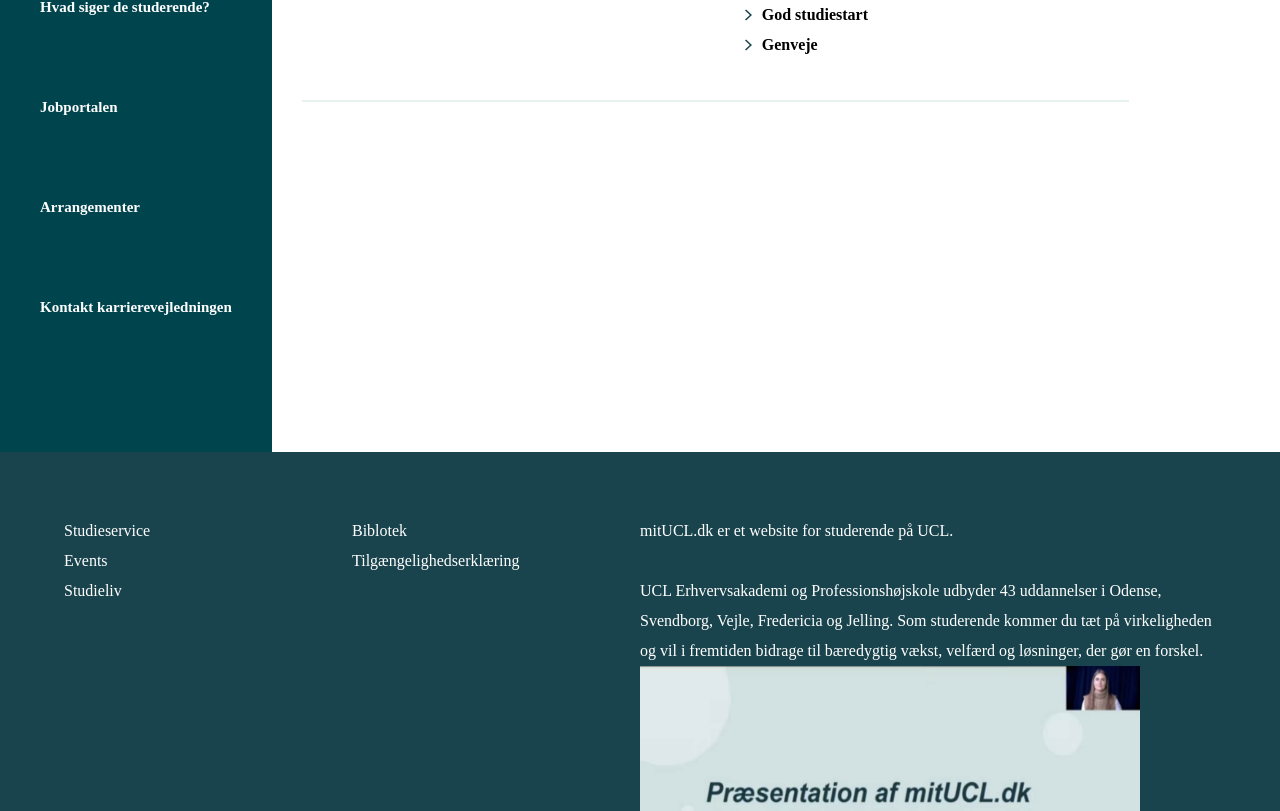
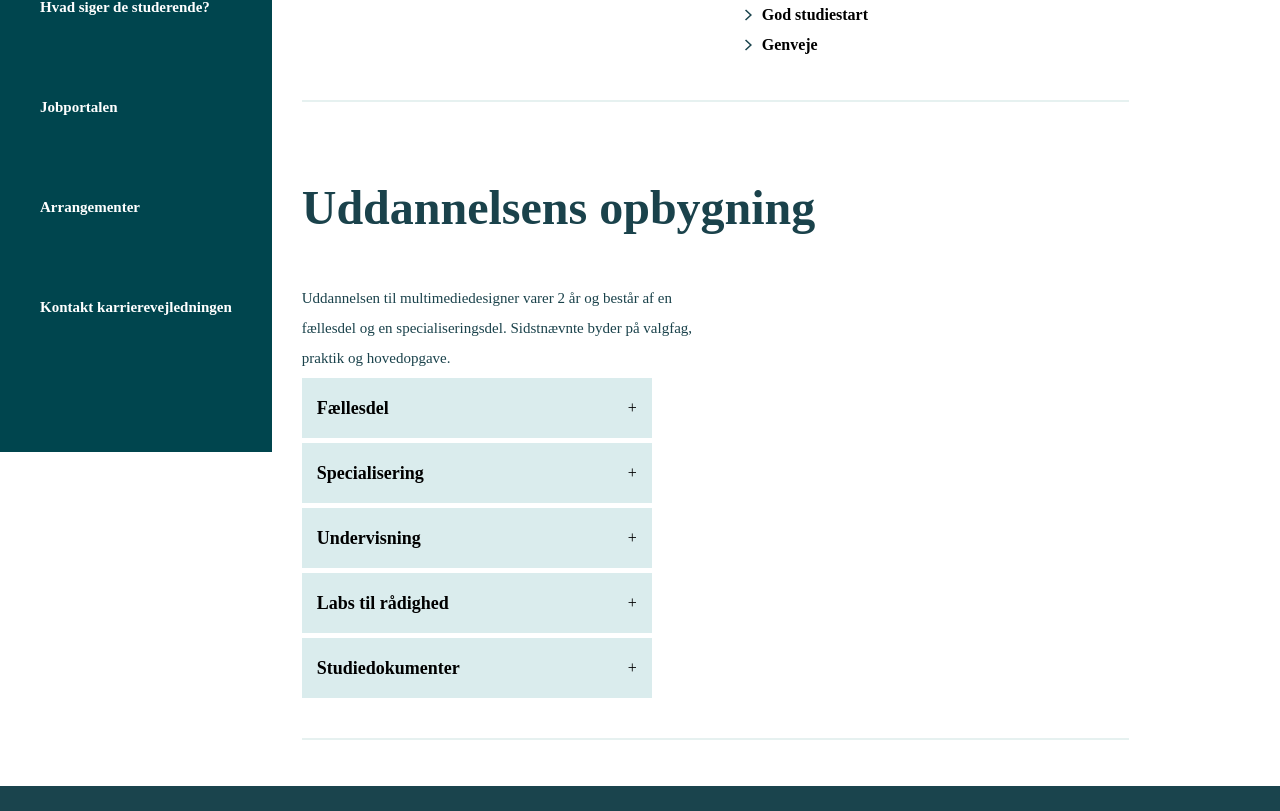
Before and after one commit to Kristoffer-Staugaard/hovedopgave, a Vue app: page /#/ in a window 1280 px wide. Shown: the part 609-1420 px from the top of the page. Built offline with nearby package versions, Linux system fonts and the light colour scheme; a web font is replaced by a local one.

Commit message:
uddannelsens opbygning

```diff
--- a/src/assets/main.css
+++ b/src/assets/main.css
@@ -141,6 +141,6 @@ padding-top: 15px;
     gap: 60px;
   }
 
-  .buttom-divider div {
+  .buttom-divider-width{
     width: 50%;
   }
--- a/src/components/KVUdannelsensOpbygning.vue
+++ b/src/components/KVUdannelsensOpbygning.vue
@@ -1,8 +1,66 @@
 <script setup>
+import { ref } from "vue";
+
+const openIndex = ref(null);
+
+const dropdowns = ref([
+  { dropdown: "Fællesdel", answer: "Lorem ipsum dolor sit amet, consectetur adipiscing elit, sed do eiusmod tempor incididunt ut labore et dolore magna aliqua." },
+  { dropdown: "Specialisering", answer: "Lorem ipsum dolor sit amet, consectetur adipiscing elit, sed do eiusmod tempor incididunt ut labore et dolore magna aliqua." },
+  { dropdown: "Undervisning", answer: "Lorem ipsum dolor sit amet, consectetur adipiscing elit, sed do eiusmod tempor incididunt ut labore et dolore magna aliqua." },
+  { dropdown: "Labs til rådighed", answer: "Lorem ipsum dolor sit amet, consectetur adipiscing elit, sed do eiusmod tempor incididunt ut labore et dolore magna aliqua." },
+  { dropdown: "Studiedokumenter", answer: "Lorem ipsum dolor sit amet, consectetur adipiscing elit, sed do eiusmod tempor incididunt ut labore et dolore magna aliqua." }
+]);
+
+function toggleDropdown(index) {
+  openIndex.value = openIndex.value === index ? null : index;
+}
 
 </script>
 
 <template>
+    <section>
+        <h2>Uddannelsens opbygning</h2>
+        <div class="buttom-divider">
+            <div class="buttom-divider-width">
+                <p>Uddannelsen til multimediedesigner varer 2 år og består af
+                en fællesdel og en specialiseringsdel. Sidstnævnte byder på
+                valgfag, praktik og hovedopgave. </p>
+                <div class="item-wrap">
+        <div class="dropdown-wrap" v-for="(item, index) in dropdowns">
+          <div class="dropdown" @click="toggleDropdown(index)">
+            <h3>{{ item.dropdown }}</h3>
+            <span>{{ openIndex === index ? '-' : '+' }}</span>
+          </div>
+          <div class="answer" v-if="openIndex === index">
+            <p>{{ item.answer }}</p>
+          </div>
+        </div>
+      </div>
+
+
+
+            </div>
+        </div>
+    </section>
 
 
 </template>
+<style scoped>
+
+.dropdown-wrap {
+  margin-top: 5px;
+  background-color: #DAECED;
+  width: 350px;
+}
+
+.dropdown {
+  display: flex;
+  justify-content: space-between;
+  padding: 15px;
+}
+
+.answer {
+  padding: 15px;
+}
+
+</style>
```
